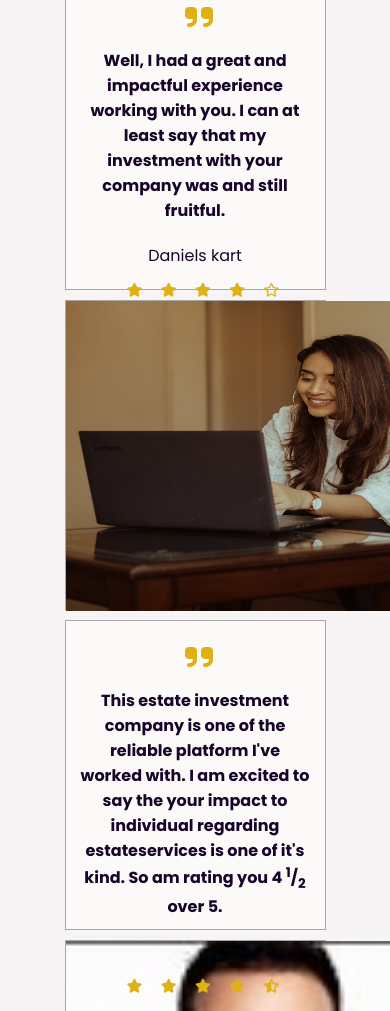
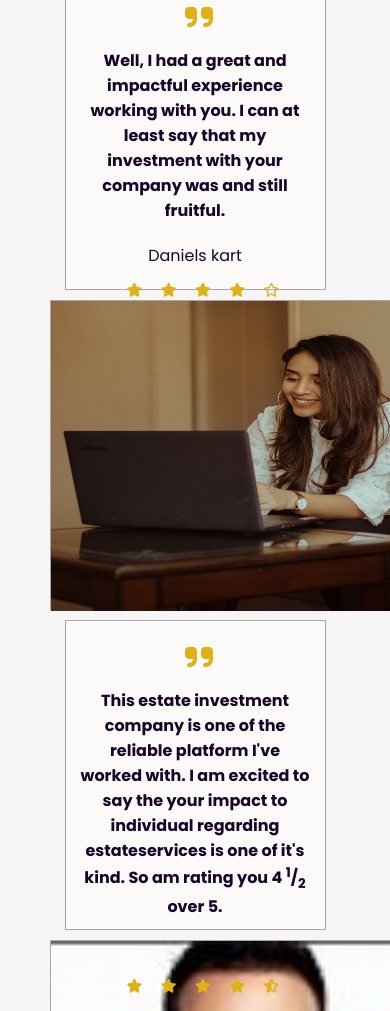
Before and after one commit to ubahchisam/CASDAS_REAL_ESTATE, a plain HTML site: page index.html in a window 390 px wide. Shown: the part 9988-10999 px from the top of the page. Drawn offline with nearby package versions, Linux system fonts and the light colour scheme.

Commit message:
Update style.css

```diff
--- a/css/style.css
+++ b/css/style.css
@@ -1113,6 +1113,9 @@ width: 100vw;
   padding: 5px;
   background: #fcf9f9;
 }
+#comment-imgs {
+  width: 95vw;
+}
 }
 
 /*add comment section*/
```
